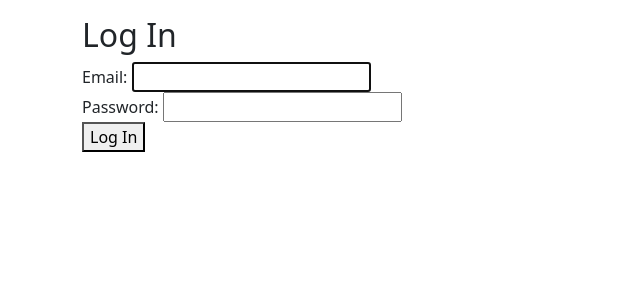
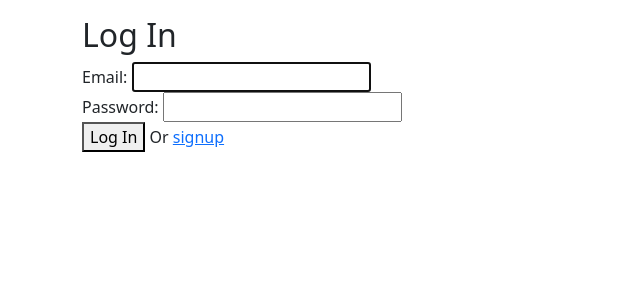
Before and after one commit to Colin-Lord/UMBCCareAggregator, a Django app: page /accounts/login/ in a window 1280 px wide. Shown: the part 66-366 px from the top of the page, without its empty margins (0-640 px from the left). Run offline with Django 5.2, Linux system fonts and the light colour scheme.

Commit message:
Added signup button to login page.

```diff
--- a/aggregator/templates/registration/login.html
+++ b/aggregator/templates/registration/login.html
@@ -8,5 +8,6 @@
     {% csrf_token %}
     {{ form }}
     <button type="submit">Log In</button>
+    Or <a href="{% url 'signup' %}">signup</a>
     </form>
 {% endblock %}
```
